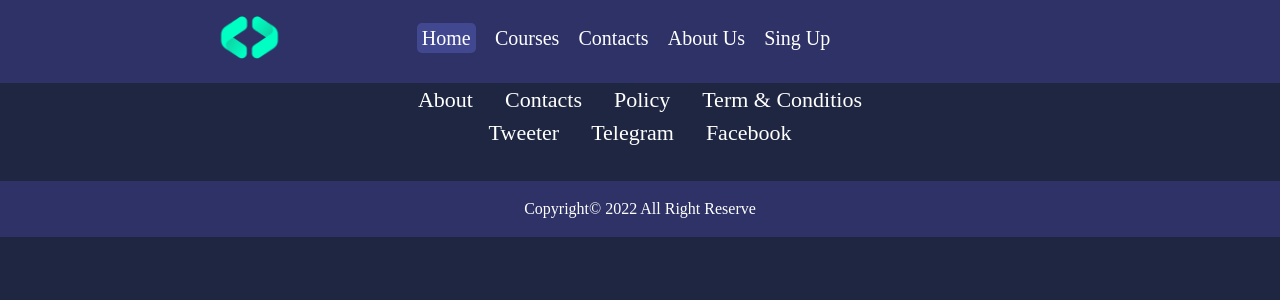
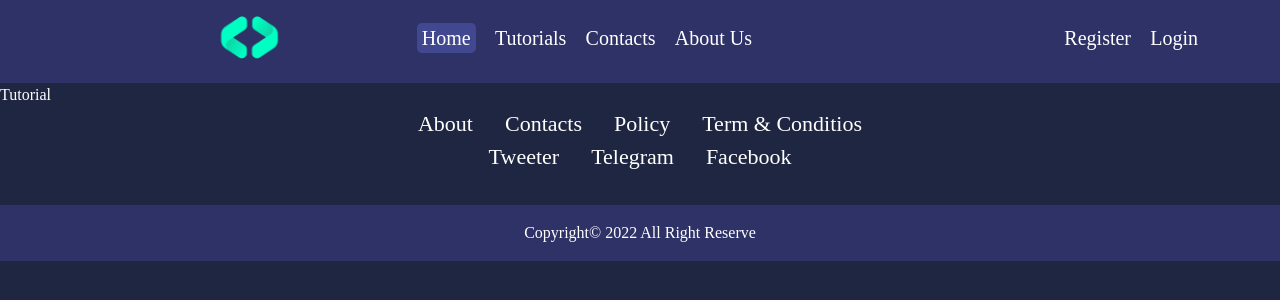
Before and after one commit to VannyMiniTouch/ReactDeploy, a React (Create React App) app: page /ReactDeploy/tutorial in a window 1280 px wide. Shown: the top 300 px of the page. Built offline with nearby package versions, Linux system fonts and the light colour scheme.

Commit message:
update create post

```diff
--- a/public/index.html
+++ b/public/index.html
@@ -5,7 +5,7 @@
   <meta charset="utf-8" />
   <meta http-equiv="X-UA-Compatible" content="IE=edge">
   <meta name="viewport" content="width=device-width, initial-scale=1.0">
-  <script src="https://cdn.tiny.cloud/1/no-api-key/tinymce/5/tinymce.min.js" referrerpolicy="origin"></script>
+  <script src="https://cdn.tiny.cloud/1/p9zti7de4t0dtppvfzq4bst8jgrsf5lq9rmbr8boa6sc5ops/tinymce/5/tinymce.min.js" referrerpolicy="origin"></script>
 
   <title>React App</title>
 </head>
--- a/src/Inc/Header.jsx
+++ b/src/Inc/Header.jsx
@@ -1,64 +1,9 @@
-// import React, { useState } from 'react'
-// import logo from '../contents/images/logo.png'
-
-// const Header = () => {
-
-//   const [active,setActive] = useState('');
-
-//   return (
-//     <React.Fragment>
-//       <div className="header">
-//         <div className="container">
-//           <div className="header_content">
-//             <div className="logo">
-//               <img src={logo} alt="" />
-//             </div>
-//             <div className="menus">
-//               <ul>
-//                 <li className='active' >Home</li>
-//                 {/* <li>Tutorials</li> */}
-//                 <li>Courses</li>
-//                 <li>Contacts</li>
-//                 <li>About Us</li>
-//                 <li>Sing Up</li>
-//               </ul>
-//             </div>
-//           </div>
-//           <div className="mobile_menu">
-//             <div className="mobile_menu_item">
-//               <div className="mobile_menu_logo">
-//                 <img src={logo} alt="" />
-//               </div>
-//               <div className="mobile_menu_btn">
-//                 show
-//               </div>
-//             </div>
-//             <div className="mobile_sub_menu">
-//               <div className='close_submenu_mobile'>
-//                 <button>Close</button>
-//               </div>
-//               <ul>
-//                 <li className='active' >Home</li>
-//                 {/* <li>Tutorials</li> */}
-//                 <li>Courses</li>
-//                 <li>Contacts</li>
-//                 <li>About Us</li>
-//                 <li>Sing Up</li>
-//               </ul>
-//             </div>
-//           </div>
-//         </div>
-//       </div>
-//     </React.Fragment>
-//   )
-// }
-
-// export default Header
 
 import React from "react";
 import logo from '../contents/images/logo.png'
 import { FontAwesomeIcon } from '@fortawesome/react-fontawesome';
 import { faBars, faTimes } from '@fortawesome/free-solid-svg-icons';
+// import { Link } from "react-router-dom";
 class Header extends React.Component {
 
   constructor(props) {
@@ -87,11 +32,15 @@ class Header extends React.Component {
               <div className="menus">
                 <ul>
                   <li className='active' >Home</li>
-                  {/* <li>Tutorials</li> */}
-                  <li>Courses</li>
+
+                  <li>Tutorials</li>
+                  {/* <li>Courses</li> */}
                   <li>Contacts</li>
                   <li>About Us</li>
-                  <li>Sing Up</li>
+                </ul>
+                <ul>
+                  <li>Register</li>
+                  <li>Login</li>
                 </ul>
               </div>
             </div>
@@ -114,11 +63,10 @@ class Header extends React.Component {
                 </div>
                 <ul>
                   <li className='active' >Home</li>
-                  {/* <li>Tutorials</li> */}
-                  <li>Courses</li>
+                  <li>Tutorials</li>
+                  {/* <li>Courses</li> */}
                   <li>Contacts</li>
                   <li>About Us</li>
-                  <li>Sing Up</li>
                 </ul>
               </div>
             </div>
--- a/src/Pages/Admin/Articles/Create.jsx
+++ b/src/Pages/Admin/Articles/Create.jsx
@@ -1,4 +1,5 @@
 import React, { useState } from 'react'
+
 
 //Tiny mce
 import { useRef } from 'react';
@@ -13,33 +14,36 @@ import '../../../contents/css/admin_style.css'
 
 const Create = () => {
 
-
-
     const editorRef = useRef(null);
     const [desc, setDesc] = useState('');
     const [title, setTitle] = useState('');
+    const [slug, setSlug] = useState('');
+    const [short_desc, setShort_desc] = ('');
 
-    const SavePost = () => {
-
-        if (editorRef.current) {
-            // console.log(editorRef.current.getContent());
-            setDesc(editorRef.current.getContent());
-        }
-
-
-        if(!title){
-            alert('Description Can not Empty');
-        } else if(!desc){
-            alert('Title Can not Empty')
-        }
-    };
+    const Description = (content) => {
+        setDesc(content)
+    }
 
     const Title = (e) => {
         setTitle(e.target.value)
         console.log(title)
     }
 
+    const Slug = (e) => {
 
+    }
+
+    const SavePost = () => {
+        if (!title) {
+            alert('Title can not empty')
+        } else if (!slug) {
+            alert('Slug can not empty')
+        } else if (!short_desc) {
+            alert('Short Description can not empty')
+        } else if (!desc) {
+            alert('Description can not empty')
+        }
+    };
 
     return (
         <React.Fragment>
@@ -47,6 +51,7 @@ const Create = () => {
                 <div className="container">
                     <div className="create_post_container">
                         <div className="create_post_content ">
+
                             <div className="create_post_welcome">
                                 <h2>Welcome Back Bro!</h2>
                             </div>
@@ -56,11 +61,21 @@ const Create = () => {
                                 <input onChange={Title} className='form-control' type="text" name="title" id="" value={title} />
                             </div>
 
+                            <div className="create_post_slug">
+                                <label htmlFor="">Slug</label>
+                                <input onChange={Slug} className='form-control' type="text" name="title" id="" value={slug} />
+                            </div>
+
+                            <div className="create_post_shortdesc">
+                                <label htmlFor="">Short Description</label>
+                                <input onChange={Title} className='form-control' type="text" name="title" id="" value={title} />
+                            </div>
+
                             <div className="create_post_desc">
-                                <label htmlFor="content">Content Body</label>
+                                <label htmlFor="content">Content Description</label>
                                 <Editor
                                     onInit={(evt, editor) => editorRef.current = editor}
-                                    initialValue="<p>This is the initial content of the editor.</p>"
+                                    initialValue=""
                                     init={{
                                         height: 500,
                                         menubar: false,
@@ -75,21 +90,17 @@ const Create = () => {
                                         toolbar2: "cut copy paste | searchreplace | bullist numlist | outdent indent blockquote | undo redo | link unlink anchor image media code | insertdatetime preview | forecolor backcolor",
                                         toolbar3: "table | hr removeformat | subscript superscript | charmap emoticons | print fullscreen | ltr rtl | spellchecker | visualchars visualblocks nonbreaking template pagebreak restoredraft",
 
-
                                         content_style: 'body { font-family:Helvetica,Arial,sans-serif; font-size:14px }'
                                     }}
-                                />
+                                    onEditorChange={Description} />
 
-                                <button onClick={() => SavePost()} >Create Post</button>
+                                <button className='save_post' onClick={() => SavePost()} >Create Post</button>
                             </div>
 
                         </div>
                     </div>
                 </div>
-
             </div>
-
-
         </React.Fragment>
     )
 }
--- /dev/null
+++ b/src/Pages/Client/Tutorial.jsx
@@ -0,0 +1,20 @@
+
+import React, { Component } from 'react'
+
+export class Tutorial extends Component {
+
+    constructor(props){
+        super(props);
+        this.state = {
+
+        }
+    }
+
+  render() {
+    return (
+      <div>Tutorial</div>
+    )
+  }
+}
+
+export default Tutorial
--- a/src/Routes/WebRoute.js
+++ b/src/Routes/WebRoute.js
@@ -2,12 +2,19 @@ import React from 'react'
 import { Routes, Route } from 'react-router-dom'
 import Index from '../Pages/Index'
 import Create from '../Pages/Admin/Articles/Create'
+
+// Client
+import Tutorial from '../Pages/Client/Tutorial';
 
 const WebRoute = () => {
     return (
         <React.Fragment>
             <Routes>
                 <Route path='/' element={<Index />} />
+
+                {/* Client Route */}
+                <Route path='/tutorial' element={<Tutorial />} />
+
 
                 {/* Admin Route */}
                 <Route path='/create-post' element={<Create />} />
--- a/src/contents/css/admin_style.css
+++ b/src/contents/css/admin_style.css
@@ -1,3 +1,8 @@
+.create_post_container{
+    background-color: var(--color-bg1);
+    padding: 2rem;
+    border-radius: 10px;
+}
 .create_post{
     margin: 5rem auto;
 }
@@ -7,3 +12,16 @@
 .create_post_title{
     margin: 2rem auto;
 }
+.create_post_slug{
+    margin: 2rem auto;
+}
+.create_post_shortdesc{
+    margin: 2rem auto;
+}
+.save_post {
+    color: white;
+    background: var(--color-bg2);
+    margin: 1rem auto;
+    border-color: white;
+    border-radius: 5px;
+}
--- a/src/contents/css/style.css
+++ b/src/contents/css/style.css
@@ -74,10 +74,8 @@ ul li {
     flex-direction: row;
     flex-wrap: nowrap;
     align-content: center;
-    justify-content: flex-start;
+    justify-content: space-between;
     align-items: center;
-
-
 }
 
 .header .logo img {
@@ -93,6 +91,9 @@ ul li {
     margin: 0;
     padding: 0;
     flex-wrap: wrap;
+}
+.menus ul li {
+    cursor: pointer;
 }
 
 .menus ul li.active {
@@ -569,7 +570,7 @@ ul li {
         flex-wrap: wrap;
         align-content: flex-start;
         justify-content: flex-start;
-        align-items: center;
+        align-items: flex-start;
         gap: 2rem;
         margin-top: 3rem;
     }
```
